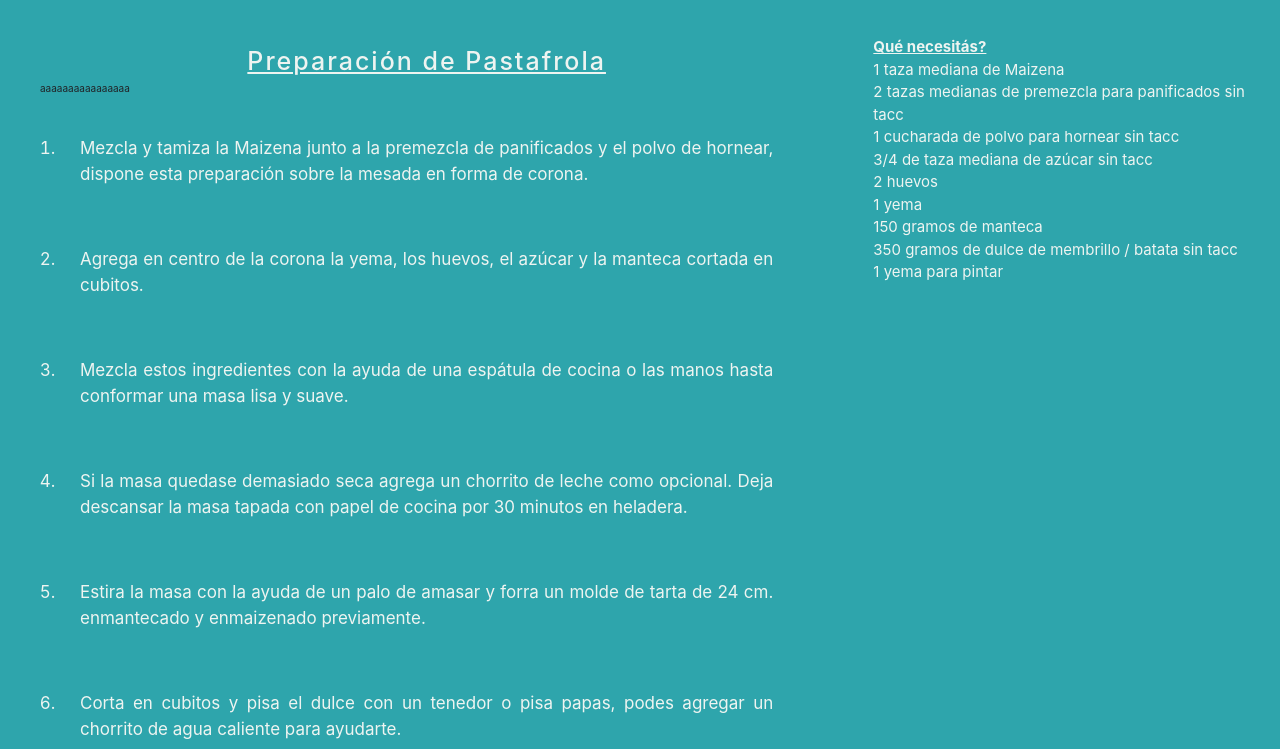
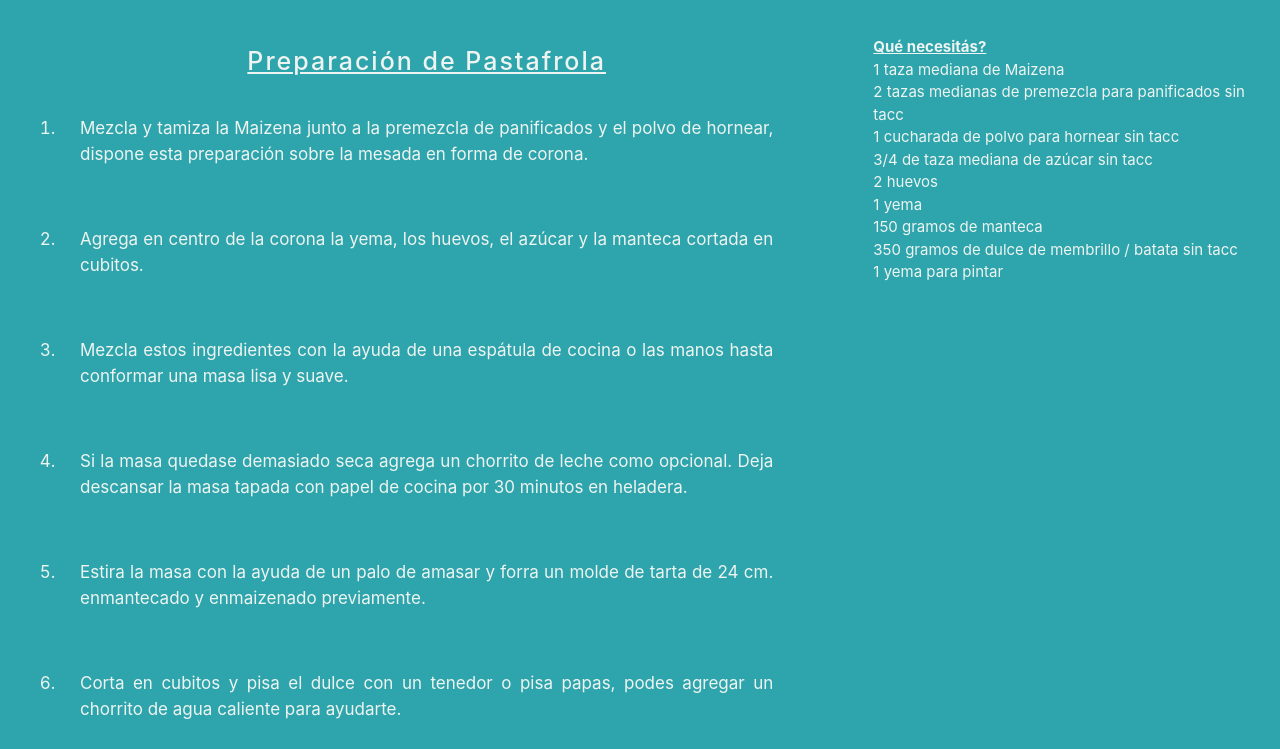
Before and after one commit to JoacoFichter/ManuCocina, a website: page views/recetas/pastafrola.html in a window 1280 px wide. Shown: the part 551-1300 px from the top of the page. Drawn offline with nearby package versions, Linux system fonts and the light colour scheme.

Commit message:
borré comentario

```diff
--- a/views/recetas/pastafrola.html
+++ b/views/recetas/pastafrola.html
@@ -74,7 +74,7 @@
             <section class="recetaPreparacion" data-aos="fade-up">
                 <h3 class="tituloPreparacion tituloPaginas">Preparación de Pastafrola</h3>
                 <article>
-                    <ol>aaaaaaaaaaaaaaaa
+                    <ol>
                         <li class="parrafo recetaPreparacion liRecetas">Mezcla y tamiza la Maizena junto a la premezcla de panificados y el polvo de hornear, dispone esta preparación sobre la mesada en forma de corona.</li>
                         <li class="parrafo recetaPreparacion liRecetas">Agrega en centro de la corona la yema, los huevos, el azúcar y la manteca cortada en cubitos.</li>
                         <li class="parrafo recetaPreparacion liRecetas">Mezcla estos ingredientes con la ayuda de una espátula de cocina o las manos hasta conformar una masa lisa y suave.</li>
```
